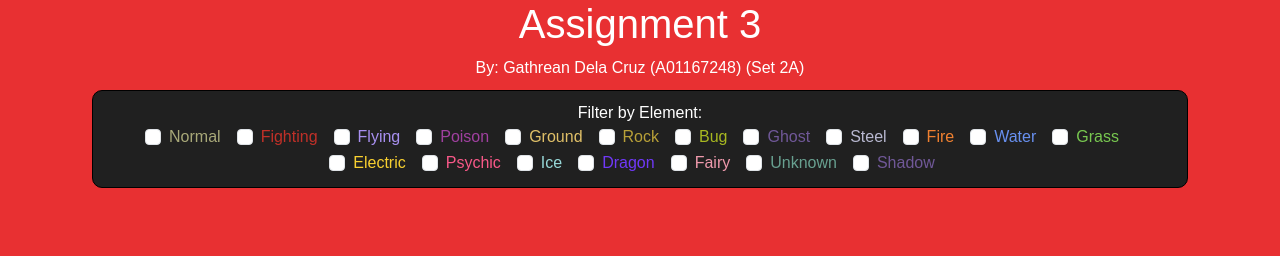
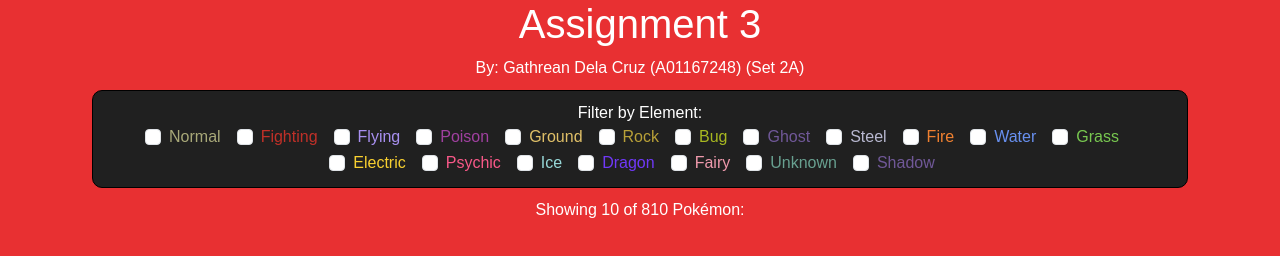
Before and after one commit to gathrean/2537-assignment3, a plain HTML site: page index.html in a window 1280 px wide. Drawn offline with nearby package versions, Linux system fonts and the light colour scheme; no server answers; a script that the page names is missing; a web font is replaced by a local one.

Commit message:
Added necessary captions and labels

```diff
--- a/index.html
+++ b/index.html
@@ -117,6 +117,10 @@
             </div>
         </div>
 
+        <div style="color: white">
+            Showing 10 of 810 Pokémon:
+        </div>
+
         <div id="pokemon">
             <!-- content goes here -->
         </div>
@@ -146,10 +150,6 @@
 
     </div>
 
-
-
-    </div>
-
 </body>
 
 </html>
--- a/pokemon.js
+++ b/pokemon.js
@@ -3,7 +3,6 @@
 const numPerPage = 10;
 var numPages = 0;
 const numPageBtn = 5; // Only show five buttons at the most
-
 
 const setup = async () => {
 
@@ -150,5 +149,5 @@
     });
 }
 
-
+// Call the setup function when the DOM is ready
 $(document).ready(setup);
```
